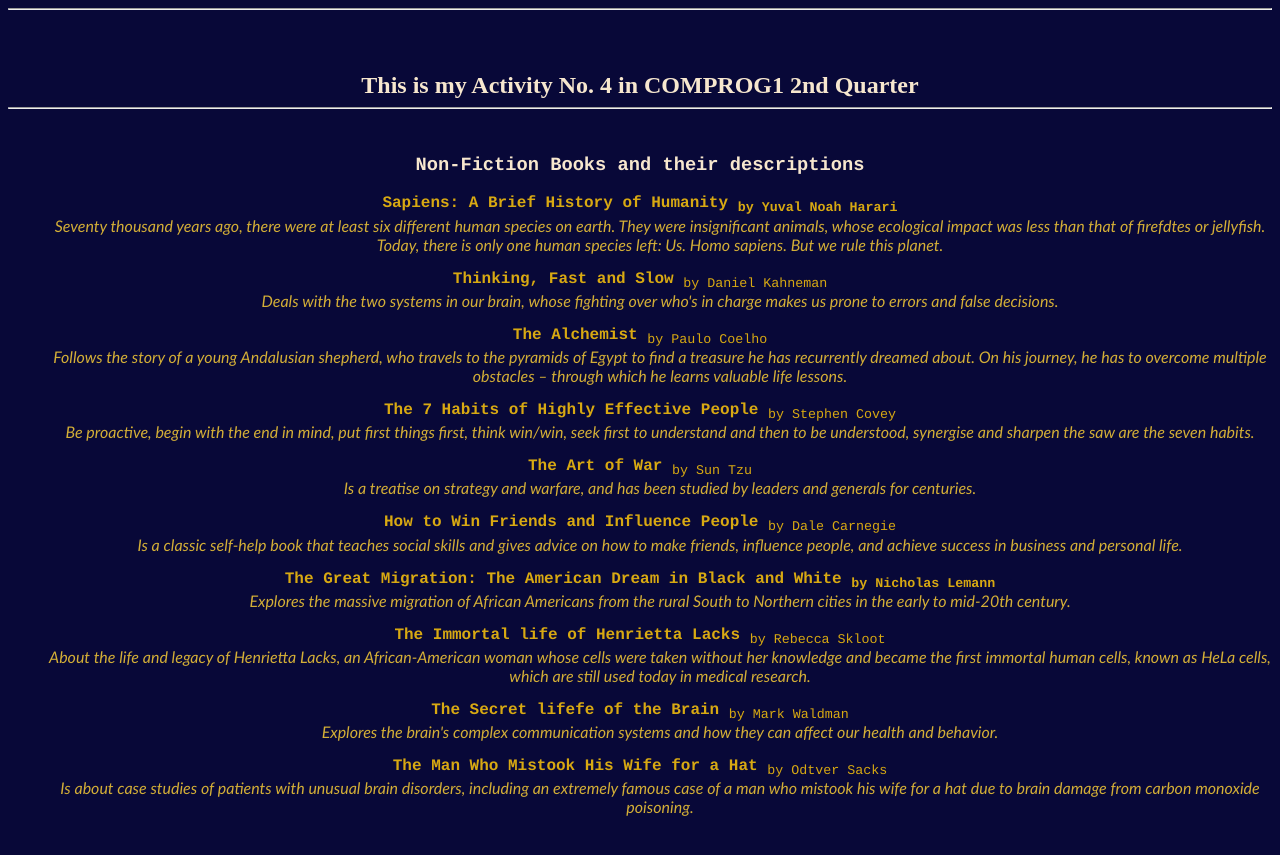
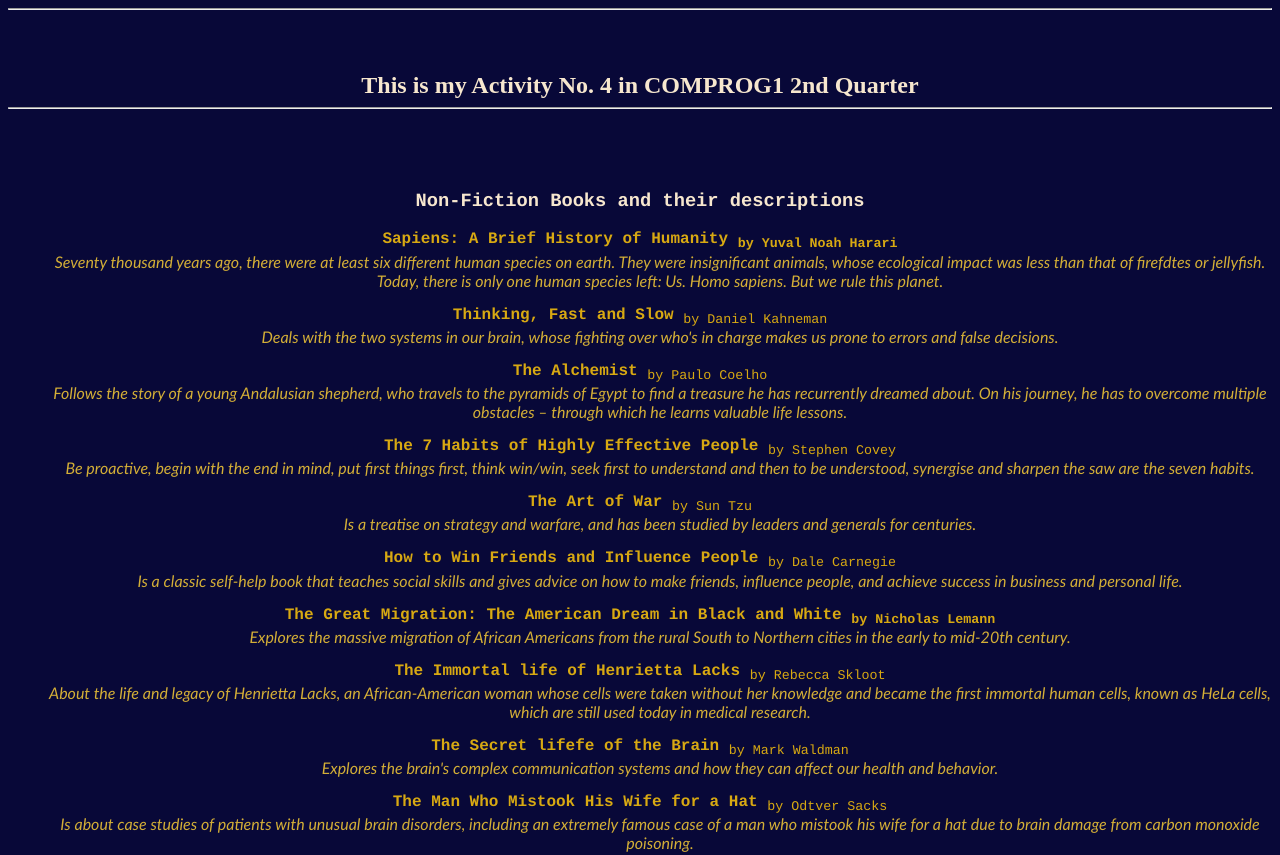
Before and after one commit to DanCRJ/Q2-Activity-4, a plain HTML site: page index.html in a window 1280 px wide. Shown: the top 855 px of the page. Drawn offline with Linux system fonts and the light colour scheme.

Commit message:
Update index.html

```diff
--- a/index.html
+++ b/index.html
@@ -3,7 +3,8 @@
 <hr>
 <br><br><br>
 <head><font face="Comic Sans" color="#F7E7CE" size="5"><b><center> This is my Activity No. 4 in COMPROG1 2nd Quarter </b></font>
-<hr><br>
+<hr>
+<br><br><br>
 <body bgcolor="080838">
 <p>
 <h3><font face="courier" color="#F7E7CE"> Non-Fiction Books and their descriptions </font></h3>
```
